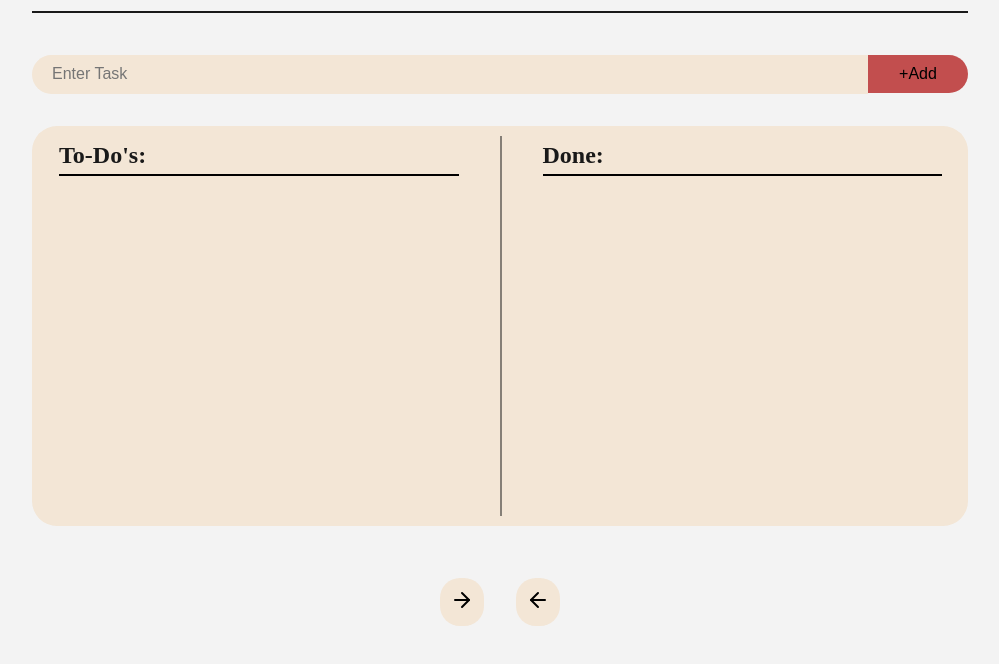
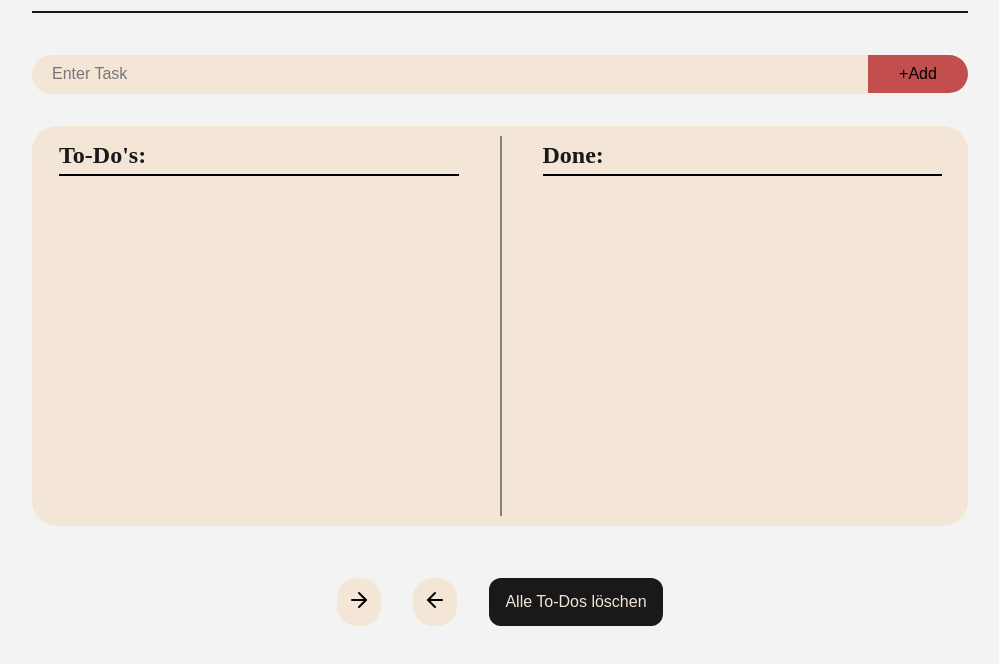
Before and after one commit to jakobcommute/To-Do-List, a plain HTML site: page index.html in a window 1280 px wide. Shown: the part 120-784 px from the top of the page, without its empty margins (140-1139 px from the left). Drawn offline with Linux system fonts and the light colour scheme.

Commit message:
Add clear all todos control

```diff
--- a/index.html
+++ b/index.html
@@ -39,6 +39,7 @@
           <path d="M19 12H5" />
         </svg>
       </button>
+      <button class="clear-button">Alle To-Dos löschen</button>
     </div>
     <script src="script.js"></script>
   </body>
--- a/script.js
+++ b/script.js
@@ -1,7 +1,8 @@
 const addButton = document.querySelector(".add-button");
 const addInput = document.querySelector(".add-input");
-const toDoList = document.querySelector(".to-do");
+const toDoList = document.querySelector(".to-do-list");
 const doneList = document.querySelector(".done-list");
+const clearButton = document.querySelector(".clear-button");
 
 const aRight = document.querySelector(".button1");
 const aLeft = document.querySelector(".button2");
@@ -33,3 +34,8 @@ addButton.addEventListener("click", () => {
     });
   }
 });
+
+clearButton.addEventListener("click", () => {
+  toDoList.innerHTML = "";
+  doneList.innerHTML = "";
+});
--- a/styles.css
+++ b/styles.css
@@ -131,6 +131,13 @@ ul {
   border-radius: 20px;
 }
 
+.clear-button {
+  border-radius: 12px;
+  padding: 12px 16px;
+  background-color: rgb(25, 25, 25);
+  color: rgb(243, 230, 214);
+}
+
 @media screen and (max-width: 380px) {
   .list {
     flex-direction: column;
```
